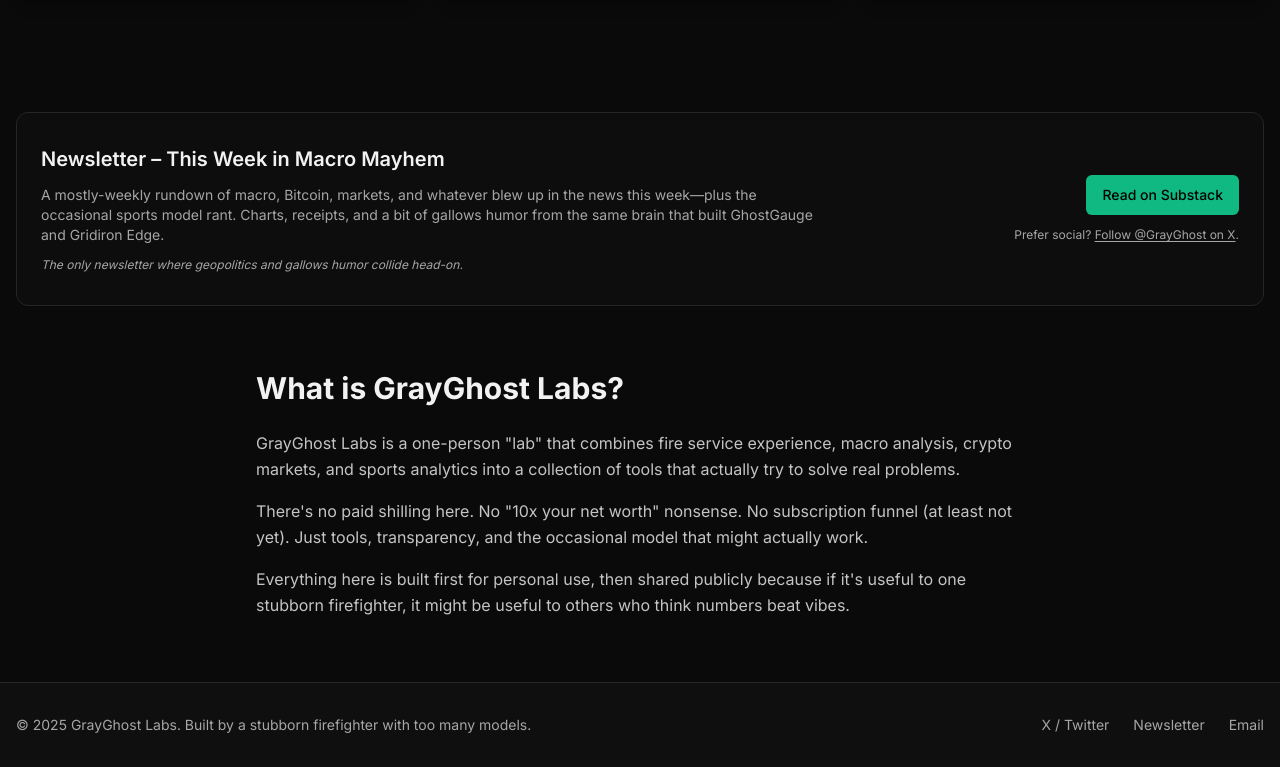
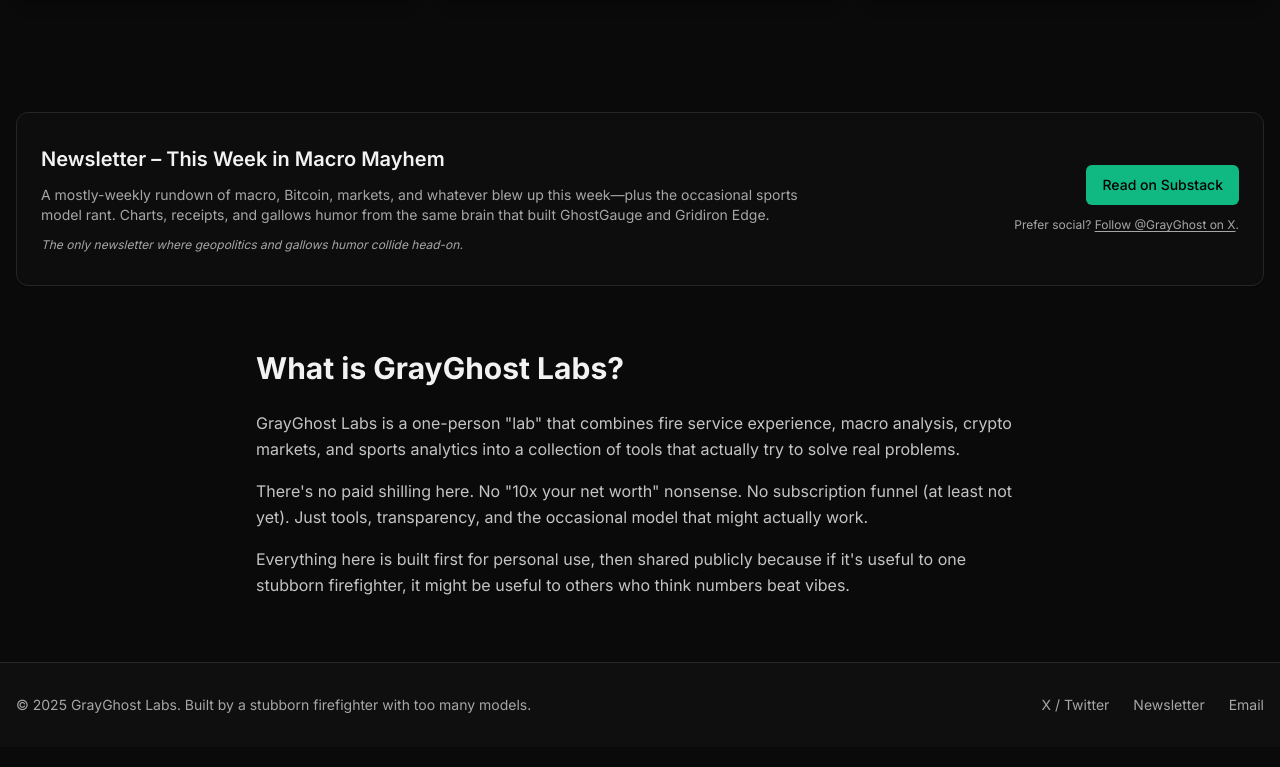
Before and after one commit to firemansghost/grayghostlabs, a Next.js app: page / in a window 1280 px wide. Shown: the part 1046-1813 px from the top of the page. Built offline with nearby package versions, Linux system fonts and the light colour scheme.

Commit message:
Task 7: Tighten newsletter CTA micro-copy
- Remove 'in the news' from main descriptive sentence
- Remove 'a bit of' before 'gallows humor' for more concise copy
- Maintain same tone and meaning with tighter wording

```diff
--- a/components/sections/NewsletterCTA.tsx
+++ b/components/sections/NewsletterCTA.tsx
@@ -13,9 +13,9 @@
             </h2>
             <p className="text-sm text-muted-foreground">
               A mostly-weekly rundown of macro, Bitcoin, markets, and whatever
-              blew up in the news this week—plus the occasional sports model rant.
-              Charts, receipts, and a bit of gallows humor from the same brain
-              that built GhostGauge and Gridiron Edge.
+              blew up this week—plus the occasional sports model rant. Charts,
+              receipts, and gallows humor from the same brain that built
+              GhostGauge and Gridiron Edge.
             </p>
             <p className="text-xs text-muted-foreground italic">
               The only newsletter where geopolitics and gallows humor collide
```
